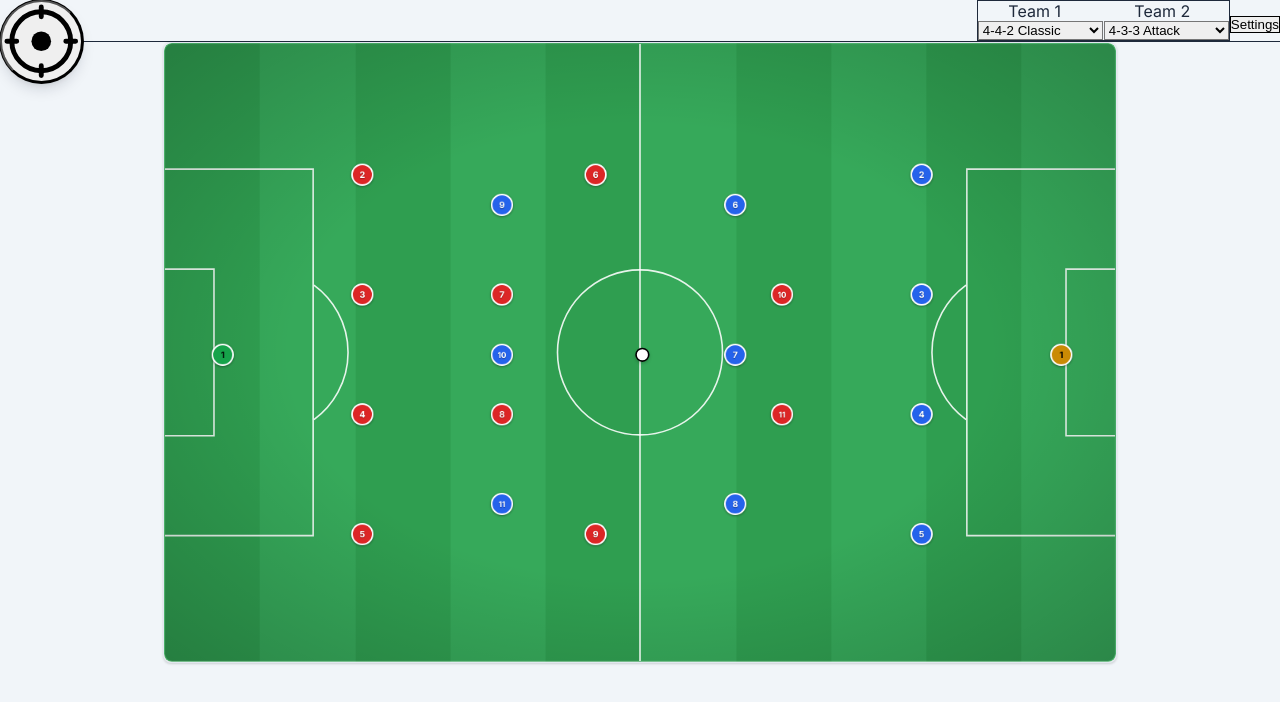
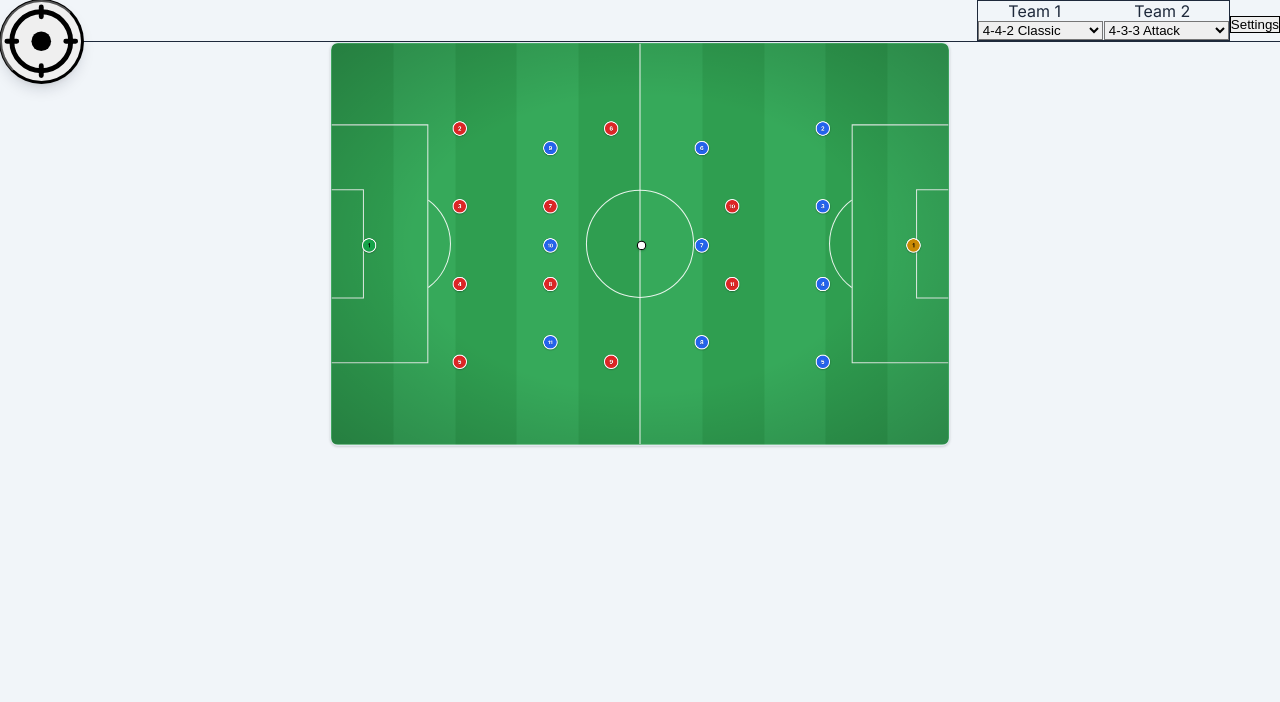
Before and after one commit to kaimrdth/Football-Board, a React (Vite) app: page / in a window 1280 px wide. Shown: the top 702 px of the page. Built offline with nearby package versions, Linux system fonts and the light colour scheme.

Commit message:
update: 2026-06-29 22:00

```diff
--- a/src/components/Pitch.tsx
+++ b/src/components/Pitch.tsx
@@ -30,7 +30,7 @@ const Pitch = React.memo(() => {
       style={{
         // Fit the whole board on screen: bounded by width AND viewport height
         // so you can see everything at once while watching.
-        maxWidth: `min(100%, calc((100vh - 180px) * ${PITCH_WIDTH} / ${PITCH_HEIGHT}))`,
+        maxWidth: `min(100%, calc((100vh - 180px) * ${PITCH_WIDTH} / ${PITCH_HEIGHT} * 0.65))`,
       }}
     >
       {/* Aspect-ratio box keeps layout height correct while the board scales */}
```
Also changed, not shown: 2 other files (tests, documents, lock files or other folders).
